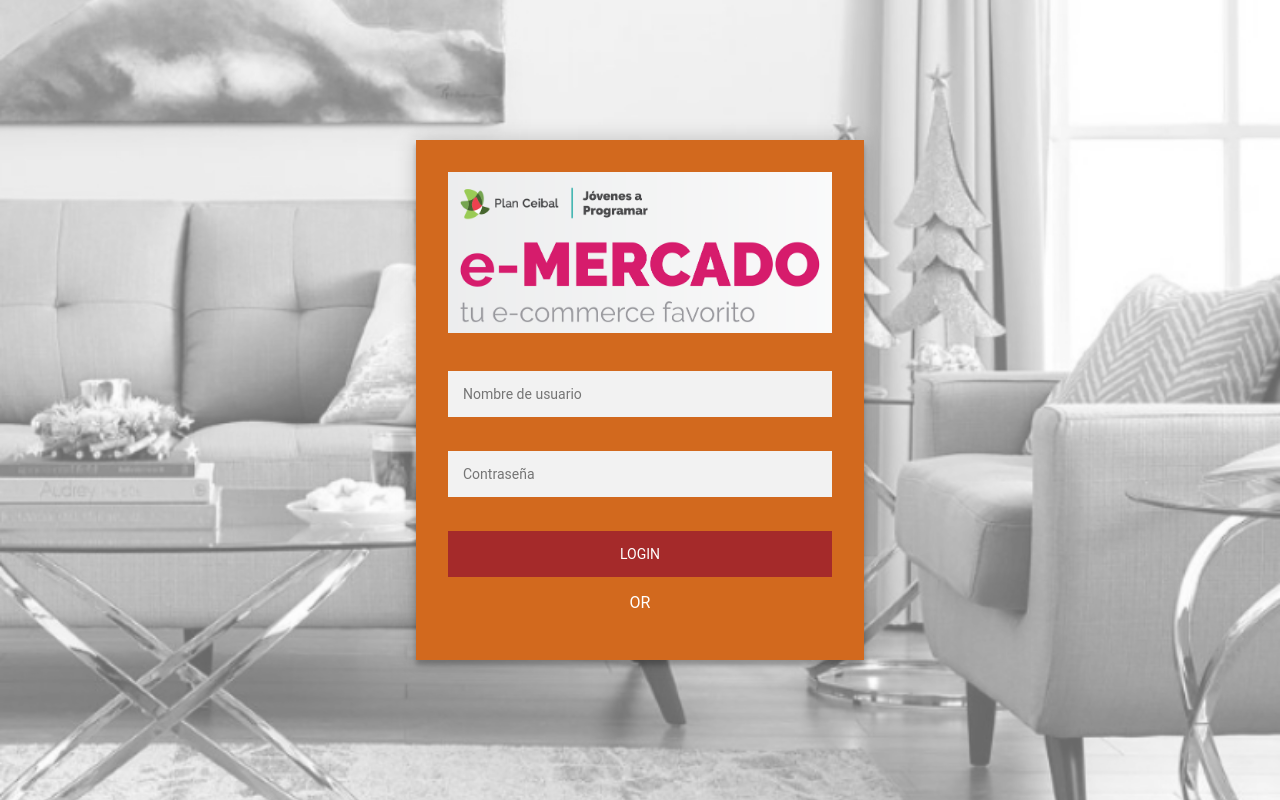
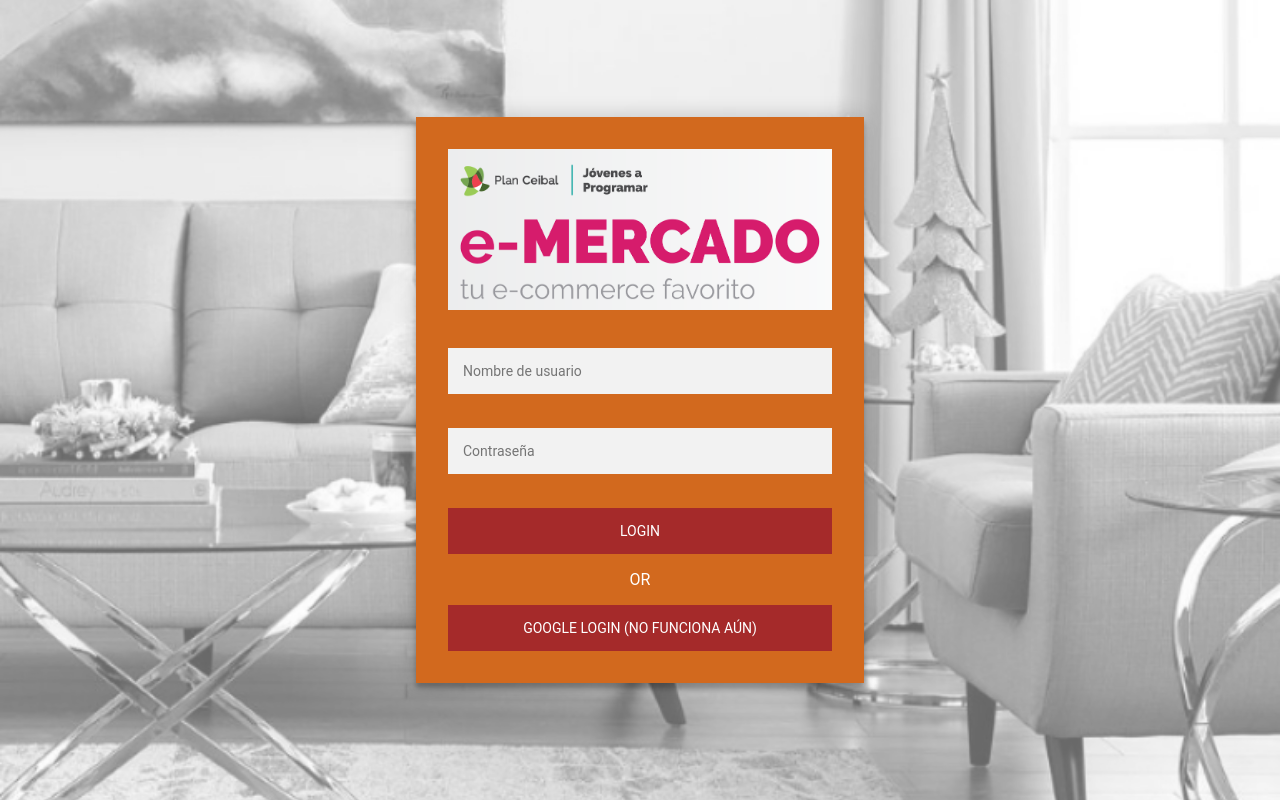
Before and after one commit to matias625/JaP_Obligatorio1, a plain HTML site: page login.html in a window 1280 px wide. Drawn offline with Linux system fonts and the light colour scheme.

Commit message:
GoogleLoginTest

```diff
--- a/login.html
+++ b/login.html
@@ -42,6 +42,7 @@
 
             <p style="text-align:center; color:white;">OR</p>
 
+            <button id="logButton" onclick="login(`random`, `random`)">Google Login (No funciona aún)</button>
 
         </div>
     </div>
```
Also changed, not shown: TestGoogleLogin.html (+1 -1 lines).
